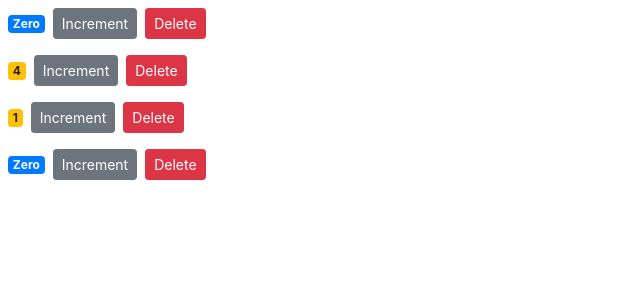
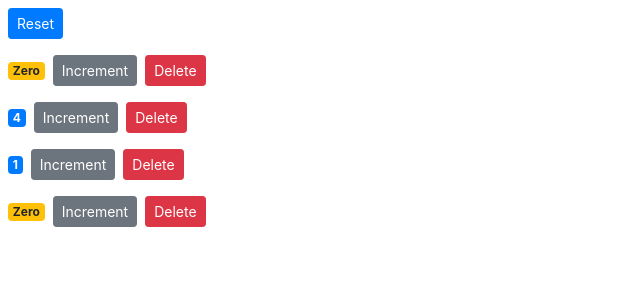
Before and after one commit to intansemc2/counter-react-app, a React (Create React App) app: page / in a window 1280 px wide. Shown: the top 300 px of the page, without its empty margins (0-640 px from the left). Built offline with nearby package versions, Linux system fonts and the light colour scheme.

Commit message:
single source of truth

```diff
--- a/src/components/counter.jsx
+++ b/src/components/counter.jsx
@@ -1,21 +1,15 @@
 import React, { Component } from 'react';
 
 class Counter extends Component {
-    state = {
-        value: this.props.counter.value,
-    };
-
-    handleIncrement = () => {
-        this.setState({ value: this.state.value + 1 });
-    };
-
     render() {
         return (
             <div>
                 <span className={this.getBadgeClasses()}>{this.formatCount()}</span>
-                <button onClick={() => this.handleIncrement()} className='btn btn-secondary btn-sm'>
+
+                <button onClick={() => this.props.onIncrement(this.props.counter.id)} className='btn btn-secondary btn-sm'>
                     Increment
                 </button>
+
                 <button onClick={() => this.props.onDelete(this.props.counter.id)} className='btn btn-danger btn-sm m-2'>
                     Delete
                 </button>
@@ -25,13 +19,13 @@ class Counter extends Component {
 
     getBadgeClasses() {
         let classes = 'badge m-2 badge-';
-        classes += this.state.value === 0 ? 'primary' : 'warning';
+        classes += this.props.counter.value === 0 ? 'warning' : 'primary';
         return classes;
     }
 
     formatCount() {
-        const { value: count } = this.state;
-        return count === 0 ? 'Zero' : count;
+        const { value } = this.props.counter;
+        return value === 0 ? 'Zero' : value;
     }
 }
 
--- a/src/components/counters.jsx
+++ b/src/components/counters.jsx
@@ -1,4 +1,4 @@
-//update the state after handle events
+//single source of truth
 import React, { Component } from 'react';
 import Counter from './counter';
 
@@ -16,11 +16,32 @@ class Counters extends Component {
         this.setState({ counters: this.state.counters.filter((counter) => counter.id !== counterId) });
     };
 
+    handleReset = () => {
+        this.setState({
+            counters: this.state.counters.map((counter) => {
+                counter.value = 0;
+                return counter;
+            }),
+        });
+    };
+
+    handleIncrement = (counterId) => {
+        this.setState({
+            counters: this.state.counters.map((counter) => {
+                if (counter.id === counterId) counter.value += 1;
+                return counter;
+            }),
+        });
+    };
+
     render() {
         return (
             <div>
+                <button onClick={this.handleReset} className='btn btn-primary btn-sm m-2'>
+                    Reset
+                </button>
                 {this.state.counters.map((counter) => (
-                    <Counter key={counter.id} onDelete={this.handleDelete} counter={counter} />
+                    <Counter key={counter.id} onDelete={this.handleDelete} onReset={this.handleReset} onIncrement={this.handleIncrement} counter={counter} />
                 ))}
             </div>
         );
```
